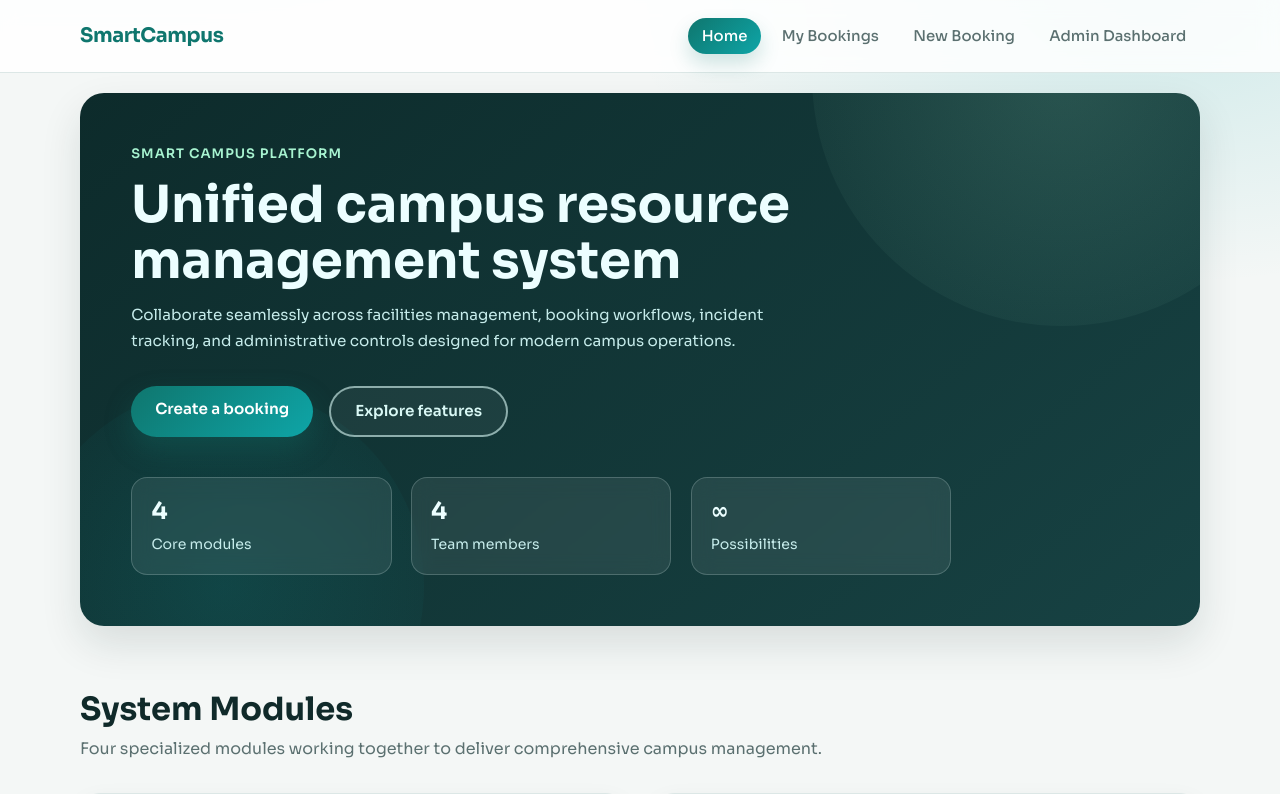
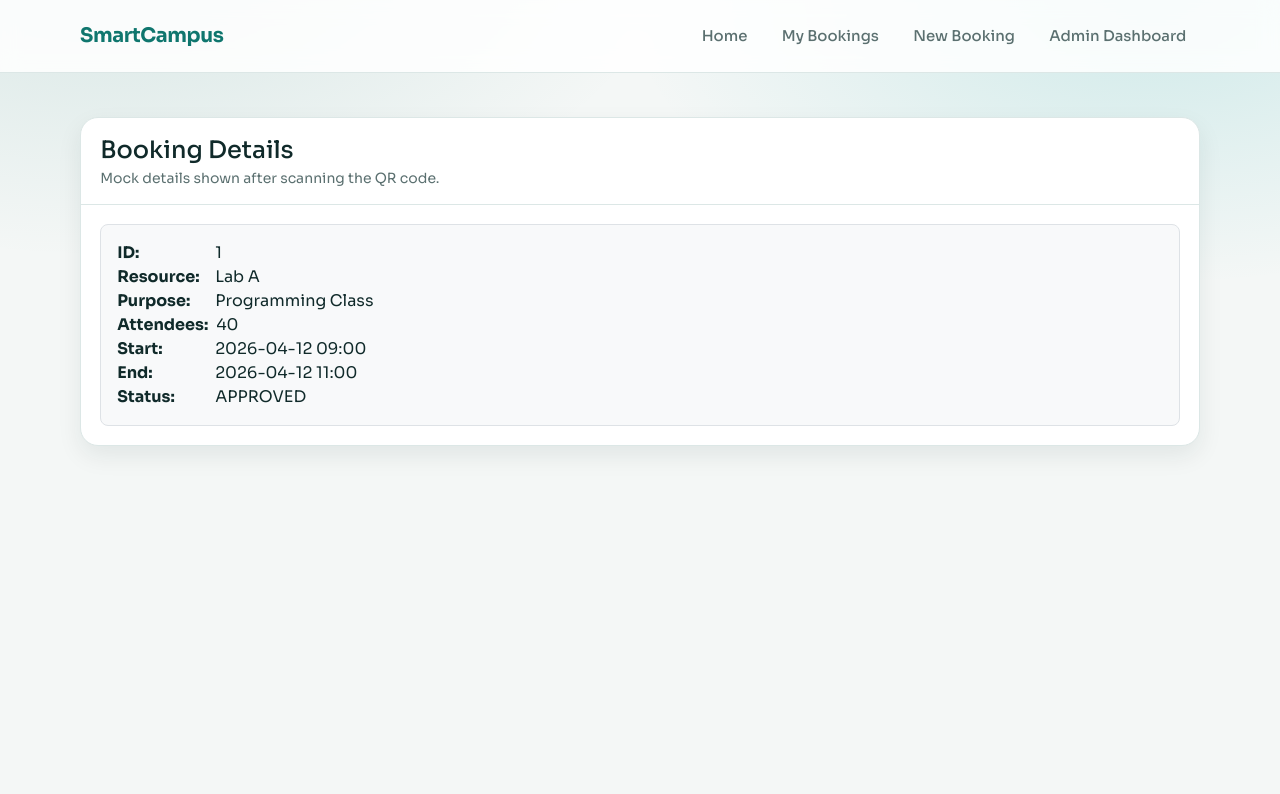
Before and after one commit to SandaniChamoda/SandaniChamoda-it3030-paf-2026-smart-campus-group49, a React (Vite) app in the folder frontend/smartcampus/: page /mock-verify/1 in a window 1280 px wide. Before the commit this address led to /. Shown: the top 794 px of the page. Built offline with nearby package versions, Linux system fonts and the light colour scheme.

Commit message:
refactor booking module: update QR code generation to use Booking object and add mock scanner and verify pages

```diff
--- a/frontend/smartcampus/src/App.jsx
+++ b/frontend/smartcampus/src/App.jsx
@@ -8,6 +8,8 @@ import CreateBooking from "./pages/Booking/CreateBooking";
 import UpdateBooking from "./pages/Booking/UpdateBooking";
 import BookingAdmin from "./pages/Booking/BookingAdmin";
 import AdminDashboard from "./pages/Admin/AdminDashboard";
+import MockScannerPage from "./pages/Booking/MockScannerPage";
+import MockVerifyPage from "./pages/Booking/MockVerifyPage";
 
 function App() {
   return (
@@ -33,6 +35,8 @@ function App() {
           <Route path="/admin" element={<AdminDashboard />} />
           <Route path="/admin/dashboard" element={<Navigate to="/admin" replace />} />
           <Route path="/admin/bookings" element={<BookingAdmin />} />
+          <Route path="/scanner-mock" element={<MockScannerPage />} />
+          <Route path="/mock-verify/:id" element={<MockVerifyPage />} />
           <Route path="*" element={<Navigate to="/" replace />} />
 
         </Routes>
--- /dev/null
+++ b/frontend/smartcampus/src/pages/Booking/MockScannerPage.jsx
@@ -0,0 +1,173 @@
+import { useEffect, useMemo, useState } from "react";
+import { Html5QrcodeScanner } from "html5-qrcode";
+
+const MOCK_BOOKINGS = {
+  1: {
+    id: 1,
+    resourceName: "Lab A",
+    purpose: "Programming Class",
+    attendees: 40,
+    startTime: "2026-04-12 09:00",
+    endTime: "2026-04-12 11:00",
+    status: "APPROVED"
+  },
+  2: {
+    id: 2,
+    resourceName: "Seminar Hall",
+    purpose: "Research Meetup",
+    attendees: 120,
+    startTime: "2026-04-12 14:00",
+    endTime: "2026-04-12 16:00",
+    status: "PENDING"
+  },
+  3: {
+    id: 3,
+    resourceName: "Library Room 3",
+    purpose: "Group Study",
+    attendees: 8,
+    startTime: "2026-04-12 17:00",
+    endTime: "2026-04-12 19:00",
+    status: "APPROVED"
+  }
+};
+
+const parseBookingId = (value) => {
+  if (!value) return "";
+  const matches = String(value).match(/\d+/g);
+  if (!matches || matches.length === 0) return "";
+  return matches[matches.length - 1];
+};
+
+const parseQrJson = (value) => {
+  try {
+    const parsed = JSON.parse(value);
+    if (parsed && typeof parsed === "object") {
+      return parsed;
+    }
+  } catch {
+    return null;
+  }
+  return null;
+};
+
+const buildMockBooking = (id, rawValue) => {
+  if (MOCK_BOOKINGS[id]) {
+    return MOCK_BOOKINGS[id];
+  }
+
+  return {
+    id: Number(id) || 0,
+    resourceName: "Unknown Resource",
+    purpose: "Mock booking from QR",
+    attendees: 0,
+    startTime: "N/A",
+    endTime: "N/A",
+    status: "PENDING",
+    rawValue
+  };
+};
+
+function MockScannerPage() {
+  const [booking, setBooking] = useState(null);
+  const [error, setError] = useState("");
+
+  useEffect(() => {
+    const scanner = new Html5QrcodeScanner("mock-reader", {
+      fps: 10,
+      qrbox: 250
+    });
+
+    scanner.render(
+      (decodedText) => {
+        const parsed = parseQrJson(decodedText);
+
+        if (parsed) {
+          setError("");
+          setBooking(parsed);
+          return;
+        }
+
+        const id = parseBookingId(decodedText);
+        if (!id) {
+          setError("Could not read booking details from the QR code.");
+          setBooking(null);
+          return;
+        }
+
+        setError("");
+        setBooking(buildMockBooking(id, decodedText));
+      },
+      () => {}
+    );
+
+    return () => {
+      scanner.clear().catch(() => {});
+    };
+  }, []);
+
+  const bookingEntries = useMemo(() => {
+    if (!booking) return [];
+
+    const formatValue = (value) => {
+      if (value === null || value === undefined || value === "") {
+        return "N/A";
+      }
+      return String(value);
+    };
+
+    return [
+      ["ID", booking.id],
+      ["Resource", booking.resourceName],
+      ["Purpose", booking.purpose],
+      ["Attendees", booking.attendees],
+      ["Start", booking.startTime],
+      ["End", booking.endTime],
+      ["Status", booking.status],
+      ["Checked In", booking.checkedInTime],
+      ["Rejection Reason", booking.rejectionReason]
+    ].map(([label, value]) => [label, formatValue(value)]);
+  }, [booking]);
+
+  return (
+    <div className="sc-container py-4">
+      <div className="sc-card">
+        <div className="sc-card-header">
+          <h2 className="h4 mb-1">Mock QR Scanner</h2>
+          <div className="text-muted small">
+            Scans a QR payload and shows booking details as a card.
+          </div>
+        </div>
+
+        <div className="sc-card-body">
+          <div id="mock-reader" style={{ maxWidth: 360 }} />
+
+          {error ? (
+            <div className="alert alert-warning mt-3 mb-0">{error}</div>
+          ) : null}
+
+          {booking ? (
+            <div className="mt-4">
+              <h3 className="h6">Booking Details</h3>
+              <div className="table-responsive border rounded-3 bg-light">
+                <table className="table table-sm mb-0">
+                  <tbody>
+                    {bookingEntries.map(([label, value]) => (
+                      <tr key={label}>
+                        <th scope="row" style={{ width: 140 }}>
+                          {label}
+                        </th>
+                        <td>{value}</td>
+                      </tr>
+                    ))}
+                  </tbody>
+                </table>
+              </div>
+            </div>
+          ) : null}
+        </div>
+      </div>
+    </div>
+  );
+}
+
+export default MockScannerPage;
--- /dev/null
+++ b/frontend/smartcampus/src/pages/Booking/MockVerifyPage.jsx
@@ -0,0 +1,112 @@
+import { useMemo } from "react";
+import { useParams } from "react-router-dom";
+
+const MOCK_BOOKINGS = {
+  1: {
+    id: 1,
+    resourceName: "Lab A",
+    purpose: "Programming Class",
+    attendees: 40,
+    startTime: "2026-04-12 09:00",
+    endTime: "2026-04-12 11:00",
+    status: "APPROVED"
+  },
+  2: {
+    id: 2,
+    resourceName: "Seminar Hall",
+    purpose: "Research Meetup",
+    attendees: 120,
+    startTime: "2026-04-12 14:00",
+    endTime: "2026-04-12 16:00",
+    status: "PENDING"
+  },
+  3: {
+    id: 3,
+    resourceName: "Library Room 3",
+    purpose: "Group Study",
+    attendees: 8,
+    startTime: "2026-04-12 17:00",
+    endTime: "2026-04-12 19:00",
+    status: "APPROVED"
+  }
+};
+
+const buildMockBooking = (id) => {
+  const numericId = Number(id);
+  if (!numericId) return null;
+  if (MOCK_BOOKINGS[numericId]) return MOCK_BOOKINGS[numericId];
+
+  return {
+    id: numericId,
+    resourceName: "Unknown Resource",
+    purpose: "Mock booking from QR",
+    attendees: 0,
+    startTime: "N/A",
+    endTime: "N/A",
+    status: "PENDING"
+  };
+};
+
+function MockVerifyPage() {
+  const { id } = useParams();
+
+  const booking = useMemo(() => buildMockBooking(id), [id]);
+
+  if (!booking) {
+    return (
+      <div className="sc-container py-4">
+        <div className="sc-card">
+          <div className="sc-card-body">Booking not found.</div>
+        </div>
+      </div>
+    );
+  }
+
+  return (
+    <div className="sc-container py-4">
+      <div className="sc-card">
+        <div className="sc-card-header">
+          <h2 className="h4 mb-1">Booking Details</h2>
+          <div className="text-muted small">
+            Mock details shown after scanning the QR code.
+          </div>
+        </div>
+
+        <div className="sc-card-body">
+          <div className="border rounded-3 p-3 bg-light">
+            <div className="d-flex gap-2">
+              <strong style={{ minWidth: 90 }}>ID:</strong>
+              <span>{booking.id}</span>
+            </div>
+            <div className="d-flex gap-2">
+              <strong style={{ minWidth: 90 }}>Resource:</strong>
+              <span>{booking.resourceName}</span>
+            </div>
+            <div className="d-flex gap-2">
+              <strong style={{ minWidth: 90 }}>Purpose:</strong>
+              <span>{booking.purpose}</span>
+            </div>
+            <div className="d-flex gap-2">
+              <strong style={{ minWidth: 90 }}>Attendees:</strong>
+              <span>{booking.attendees}</span>
+            </div>
+            <div className="d-flex gap-2">
+              <strong style={{ minWidth: 90 }}>Start:</strong>
+              <span>{booking.startTime}</span>
+            </div>
+            <div className="d-flex gap-2">
+              <strong style={{ minWidth: 90 }}>End:</strong>
+              <span>{booking.endTime}</span>
+            </div>
+            <div className="d-flex gap-2">
+              <strong style={{ minWidth: 90 }}>Status:</strong>
+              <span>{booking.status}</span>
+            </div>
+          </div>
+        </div>
+      </div>
+    </div>
+  );
+}
+
+export default MockVerifyPage;
```
Also changed, not shown: 2 other files (tests, documents, lock files or other folders).
